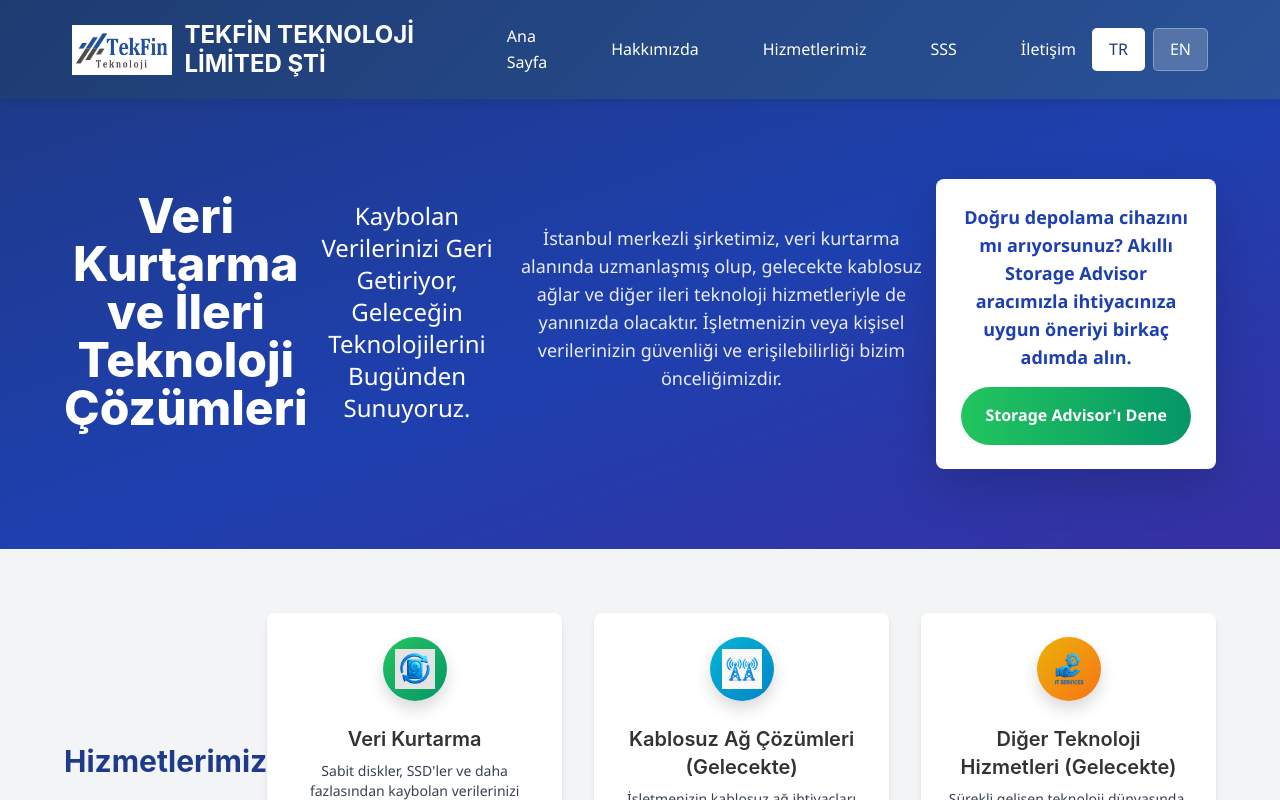
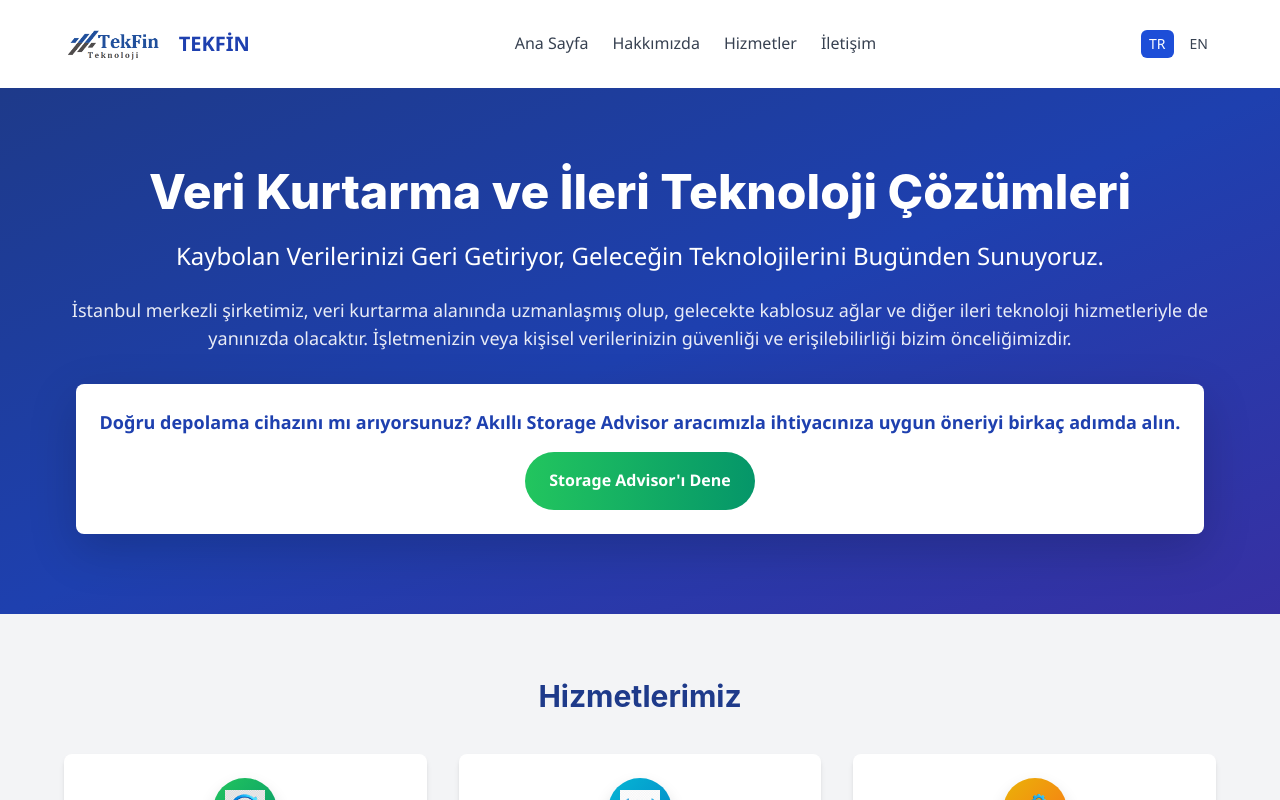
Before and after one commit to SalehKar/tekfin-website, a React (Create React App) app: page / in a window 1280 px wide. Shown: the top 800 px of the page. Built offline with nearby package versions, Linux system fonts and the light colour scheme.

Commit message:
Update Header.js

```diff
--- a/src/components/Header.js
+++ b/src/components/Header.js
@@ -1,150 +1,99 @@
 import React, { useState } from 'react';
 import { Link } from 'react-router-dom';
-import './Header.css';
 
-const Header = ({ currentPage, language, setLanguage }) => {
-  const [isMobileMenuOpen, setIsMobileMenuOpen] = useState(false);
+const Header = ({ language, setLanguage }) => {
+  const [isMobileOpen, setIsMobileOpen] = useState(false);
+  const [isDropdownOpen, setIsDropdownOpen] = useState(false);
 
   const translations = {
     tr: {
       home: 'Ana Sayfa',
       about: 'Hakkımızda',
-      services: 'Hizmetlerimiz',
+      services: 'Hizmetler',
       dataRecovery: 'Veri Kurtarma',
       wirelessNetworks: 'Kablosuz Ağlar',
       otherServices: 'Diğer Hizmetler',
       storageAdvisor: 'Depolama Danışmanı',
-      faq: 'SSS',
       contact: 'İletişim'
     },
     en: {
       home: 'Home',
-      about: 'About Us',
+      about: 'About',
       services: 'Services',
       dataRecovery: 'Data Recovery',
       wirelessNetworks: 'Wireless Networks',
       otherServices: 'Other Services',
       storageAdvisor: 'Storage Advisor',
-      faq: 'FAQ',
       contact: 'Contact'
     }
   };
 
-  const t = translations[language];
+  const t = translations[language] || translations.en;
 
   return (
-    <header className="header">
-      <div className="container">
-        <div className="logo-section">
+    <header className="bg-white shadow-md">
+      <div className="container mx-auto px-4 py-4 flex items-center justify-between">
+        <div className="flex items-center space-x-4">
           <Link to="/">
-            <img src="/images/tekfin-logo.png" alt="TEKFİN TEKNOLOJİ LİMİTED ŞTİ" className="logo" />
+            <img src="/images/tekfin-logo.png" alt="Logo" className="h-10 w-auto" />
           </Link>
-          <h1 className="company-name">TEKFİN TEKNOLOJİ LİMİTED ŞTİ</h1>
+          <span className="text-xl font-bold text-blue-800 hidden sm:inline">TEKFİN</span>
         </div>
 
-        <button className="hamburger-menu" onClick={() => setIsMobileMenuOpen(!isMobileMenuOpen)}>
-          <span className="bar"></span>
-          <span className="bar"></span>
-          <span className="bar"></span>
-        </button>
+        <nav className="hidden md:flex space-x-6 items-center">
+          <Link to="/" className="text-gray-700 hover:text-blue-700 font-medium">{t.home}</Link>
+          <Link to="/about-us" className="text-gray-700 hover:text-blue-700 font-medium">{t.about}</Link>
 
-        <nav className={`navigation ${isMobileMenuOpen ? 'open' : ''}`}>
-          <ul className="nav-menu">
-            <li>
-              <Link
-                to="/"
-                className={currentPage === 'home' ? 'nav-link active' : 'nav-link'}
-                onClick={() => setIsMobileMenuOpen(false)}
-              >
-                {t.home}
-              </Link>
-            </li>
-            <li>
-              <Link
-                to="/about-us"
-                className={currentPage === 'about' ? 'nav-link active' : 'nav-link'}
-                onClick={() => setIsMobileMenuOpen(false)}
-              >
-                {t.about}
-              </Link>
-            </li>
-            <li className="dropdown">
-              <span className="nav-link">{t.services}</span>
-              <ul className="dropdown-menu">
-                <li>
-                  <Link
-                    to="/data-recovery"
-                    className="dropdown-link"
-                    onClick={() => setIsMobileMenuOpen(false)}
-                  >
-                    {t.dataRecovery}
-                  </Link>
-                </li>
-                <li>
-                  <Link
-                    to="/wireless-networks"
-                    className="dropdown-link"
-                    onClick={() => setIsMobileMenuOpen(false)}
-                  >
-                    {t.wirelessNetworks}
-                  </Link>
-                </li>
-                <li>
-                  <Link
-                    to="/other-services"
-                    className="dropdown-link"
-                    onClick={() => setIsMobileMenuOpen(false)}
-                  >
-                    {t.otherServices}
-                  </Link>
-                </li>
-                <li>
-                  <Link
-                    to="/storage-advisor"
-                    className="dropdown-link"
-                    onClick={() => setIsMobileMenuOpen(false)}
-                  >
-                    {t.storageAdvisor}
-                  </Link>
-                </li>
-              </ul>
-            </li>
-            <li>
-              <Link
-                to="/faq"
-                className={currentPage === 'faq' ? 'nav-link active' : 'nav-link'}
-                onClick={() => setIsMobileMenuOpen(false)}
-              >
-                {t.faq}
-              </Link>
-            </li>
-            <li>
-              <Link
-                to="/contact"
-                className={currentPage === 'contact' ? 'nav-link active' : 'nav-link'}
-                onClick={() => setIsMobileMenuOpen(false)}
-              >
-                {t.contact}
-              </Link>
-            </li>
-          </ul>
+          <div className="relative">
+            <button
+              onClick={() => setIsDropdownOpen(!isDropdownOpen)}
+              className="text-gray-700 hover:text-blue-700 font-medium focus:outline-none"
+            >
+              {t.services}
+            </button>
+            {isDropdownOpen && (
+              <div className="absolute z-10 mt-2 w-48 bg-white rounded-md shadow-lg py-2">
+                <Link to="/data-recovery" className="block px-4 py-2 text-sm text-gray-700 hover:bg-gray-100">{t.dataRecovery}</Link>
+                <Link to="/wireless-networks" className="block px-4 py-2 text-sm text-gray-700 hover:bg-gray-100">{t.wirelessNetworks}</Link>
+                <Link to="/other-services" className="block px-4 py-2 text-sm text-gray-700 hover:bg-gray-100">{t.otherServices}</Link>
+                <Link to="/storage-advisor" className="block px-4 py-2 text-sm text-gray-700 hover:bg-gray-100">{t.storageAdvisor}</Link>
+              </div>
+            )}
+          </div>
+
+          <Link to="/contact" className="text-gray-700 hover:text-blue-700 font-medium">{t.contact}</Link>
         </nav>
 
-        <div className="language-switcher">
+        <div className="flex items-center space-x-2">
+          <button onClick={() => setLanguage('tr')} className={`px-2 py-1 rounded text-sm ${language === 'tr' ? 'bg-blue-700 text-white' : 'text-gray-700'}`}>TR</button>
+          <button onClick={() => setLanguage('en')} className={`px-2 py-1 rounded text-sm ${language === 'en' ? 'bg-blue-700 text-white' : 'text-gray-700'}`}>EN</button>
           <button
-            className={language === 'tr' ? 'lang-btn active' : 'lang-btn'}
-            onClick={() => setLanguage('tr')}
+            className="md:hidden ml-4 focus:outline-none"
+            onClick={() => setIsMobileOpen(!isMobileOpen)}
           >
-            TR
-          </button>
-          <button
-            className={language === 'en' ? 'lang-btn active' : 'lang-btn'}
-            onClick={() => setLanguage('en')}
-          >
-            EN
+            <svg className="w-6 h-6 text-gray-700" fill="none" stroke="currentColor" viewBox="0 0 24 24" xmlns="http://www.w3.org/2000/svg">
+              <path strokeLinecap="round" strokeLinejoin="round" strokeWidth={2} d="M4 6h16M4 12h16M4 18h16" />
+            </svg>
           </button>
         </div>
       </div>
+
+      {isMobileOpen && (
+        <div className="md:hidden bg-white shadow px-4 py-4 space-y-2">
+          <Link to="/" className="block text-gray-700 hover:text-blue-700">{t.home}</Link>
+          <Link to="/about-us" className="block text-gray-700 hover:text-blue-700">{t.about}</Link>
+          <div>
+            <span className="block text-gray-700 font-medium mb-1">{t.services}</span>
+            <div className="pl-4 space-y-1">
+              <Link to="/data-recovery" className="block text-gray-700 hover:text-blue-700 text-sm">{t.dataRecovery}</Link>
+              <Link to="/wireless-networks" className="block text-gray-700 hover:text-blue-700 text-sm">{t.wirelessNetworks}</Link>
+              <Link to="/other-services" className="block text-gray-700 hover:text-blue-700 text-sm">{t.otherServices}</Link>
+              <Link to="/storage-advisor" className="block text-gray-700 hover:text-blue-700 text-sm">{t.storageAdvisor}</Link>
+            </div>
+          </div>
+          <Link to="/contact" className="block text-gray-700 hover:text-blue-700">{t.contact}</Link>
+        </div>
+      )}
     </header>
   );
 };
```
